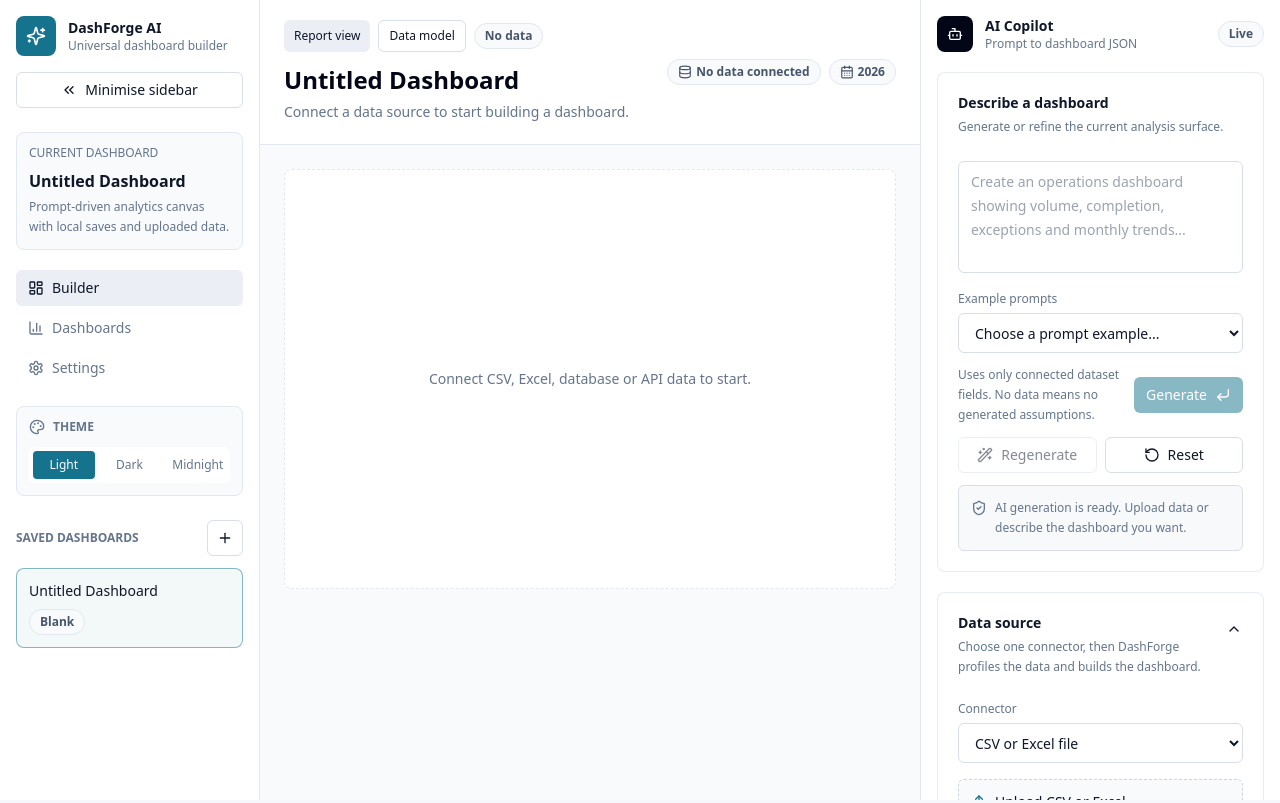
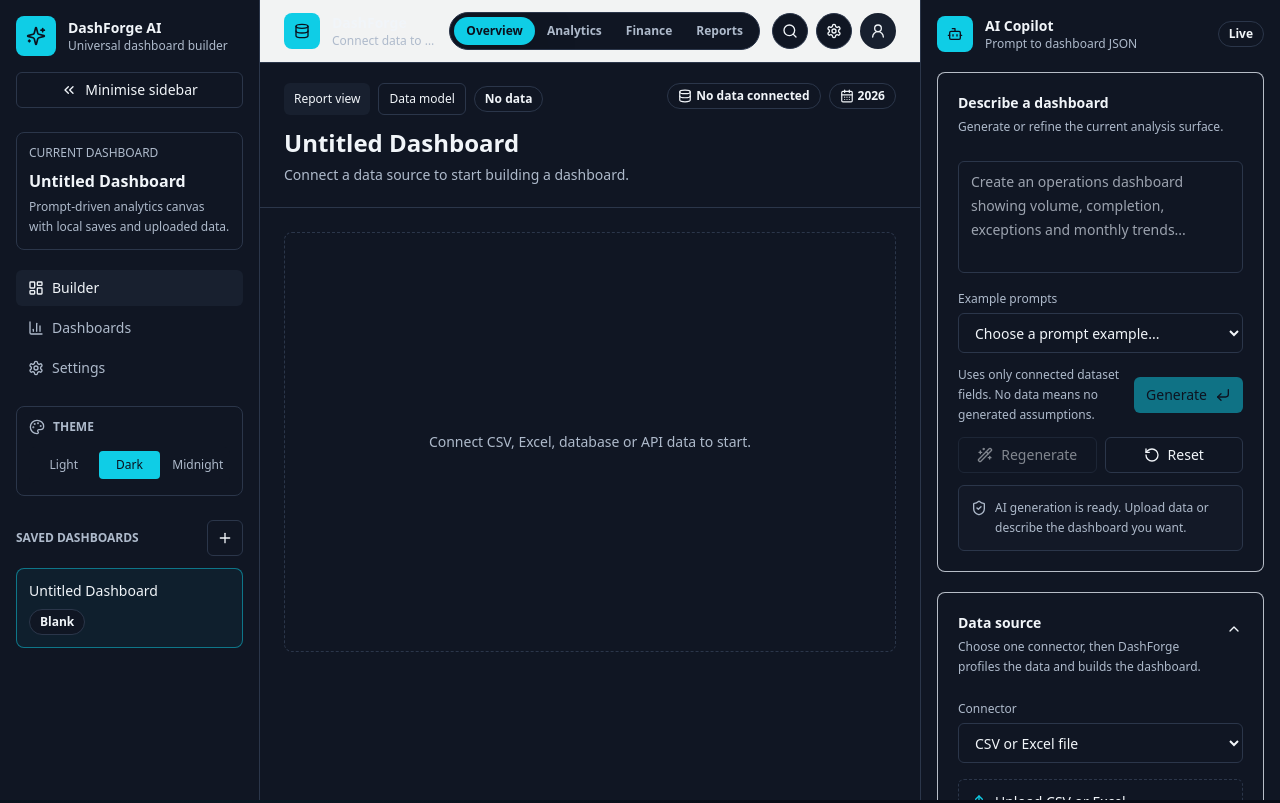
Before and after one commit to ak23shy-gif/ai-dashboard-builder-mvp, a Next.js app: page / in a window 1280 px wide. Built offline with nearby package versions, Linux system fonts and the light colour scheme.

Commit message:
Add premium dark dashboard styling

```diff
--- a/app/globals.css
+++ b/app/globals.css
@@ -18,17 +18,17 @@
 }
 
 [data-theme='dark'] {
-  --background: 222 47% 7%;
+  --background: 224 46% 6%;
   --foreground: 210 40% 96%;
-  --card: 222 39% 12%;
+  --card: 222 38% 10%;
   --card-foreground: 210 40% 96%;
-  --muted: 219 34% 17%;
+  --muted: 220 32% 14%;
   --muted-foreground: 215 22% 74%;
-  --primary: 188 86% 48%;
+  --primary: 187 88% 48%;
   --primary-foreground: 222 47% 8%;
-  --accent: 44 88% 60%;
+  --accent: 158 72% 48%;
   --accent-foreground: 222 47% 8%;
-  --border: 218 30% 25%;
+  --border: 219 27% 23%;
 }
 
 [data-theme='midnight'] {
@@ -70,7 +70,8 @@
 
 [data-theme='dark'] body {
   background:
-    linear-gradient(180deg, hsl(222 47% 7%) 0%, hsl(218 42% 9%) 48%, hsl(215 40% 8%) 100%);
+    radial-gradient(circle at 20% 0%, hsl(190 80% 18% / 0.22), transparent 32rem),
+    linear-gradient(180deg, hsl(224 46% 6%) 0%, hsl(222 45% 7%) 52%, hsl(220 42% 6%) 100%);
 }
 
 [data-theme='midnight'] body {
@@ -92,6 +93,20 @@
 [data-theme='dark'] aside,
 [data-theme='midnight'] aside {
   background-color: hsl(var(--card));
+}
+
+[data-theme='dark'] .bg-card,
+[data-theme='midnight'] .bg-card {
+  background-color: hsl(var(--card));
+}
+
+[data-theme='dark'] .shadow-sm,
+[data-theme='dark'] .shadow-md,
+[data-theme='dark'] .shadow-lg,
+[data-theme='midnight'] .shadow-sm,
+[data-theme='midnight'] .shadow-md,
+[data-theme='midnight'] .shadow-lg {
+  box-shadow: 0 18px 46px hsl(220 60% 2% / 0.28);
 }
 
 [data-theme='dark'] .bg-background,
@@ -156,13 +171,6 @@
   color: hsl(var(--foreground));
 }
 
-[data-theme='dark'] .shadow-sm,
-[data-theme='dark'] .shadow-md,
-[data-theme='midnight'] .shadow-sm,
-[data-theme='midnight'] .shadow-md {
-  box-shadow: 0 18px 46px hsl(220 60% 2% / 0.28);
-}
-
 [data-theme='dark'] .hover\:bg-white:hover,
 [data-theme='midnight'] .hover\:bg-white:hover {
   background-color: hsl(var(--muted));
--- a/components/dashboard/DashboardCanvas.tsx
+++ b/components/dashboard/DashboardCanvas.tsx
@@ -1,7 +1,7 @@
 'use client';
 
 import { useEffect, useMemo, useState } from 'react';
-import { CalendarDays, Database } from 'lucide-react';
+import { CalendarDays, Database, Search, Settings, UserRound } from 'lucide-react';
 import { Badge } from '@/components/ui/badge';
 import { Button } from '@/components/ui/button';
 import { DataInsights } from '@/components/dashboard/DataInsights';
@@ -89,8 +89,50 @@
 
   return (
     <section className="min-w-0 flex-1 overflow-y-auto overflow-x-hidden bg-slate-50">
+      <div className="sticky top-0 z-20 border-b border-slate-200 bg-white/95 px-6 py-3 backdrop-blur">
+        <div className="flex flex-col gap-3 xl:flex-row xl:items-center xl:justify-between">
+          <div className="flex min-w-0 items-center gap-3">
+            <div className="flex h-9 w-9 shrink-0 items-center justify-center rounded-lg bg-primary text-primary-foreground">
+              <Database className="h-4 w-4" />
+            </div>
+            <div className="min-w-0">
+              <p className="text-sm font-semibold text-slate-950">DashForge</p>
+              <p className="truncate text-xs text-muted-foreground">{hasConnectedData ? 'Live data dashboard' : 'Connect data to begin'}</p>
+            </div>
+          </div>
+          <div className="flex w-full items-center justify-between gap-3 xl:w-auto">
+            <div className="flex max-w-full overflow-x-auto rounded-full border border-slate-200 bg-slate-50 p-1">
+              {['Overview', 'Analytics', 'Finance', 'Reports'].map((item, index) => (
+                <button
+                  className={
+                    index === 0
+                      ? 'rounded-full bg-primary px-3 py-1.5 text-xs font-semibold text-primary-foreground shadow-sm'
+                      : 'rounded-full px-3 py-1.5 text-xs font-semibold text-muted-foreground transition hover:text-foreground'
+                  }
+                  key={item}
+                  type="button"
+                >
+                  {item}
+                </button>
+              ))}
+            </div>
+            <div className="flex items-center gap-2">
+              <Button className="h-9 w-9 rounded-full" size="icon" variant="outline" aria-label="Search">
+                <Search className="h-4 w-4" />
+              </Button>
+              <Button className="h-9 w-9 rounded-full" size="icon" variant="outline" aria-label="Settings">
+                <Settings className="h-4 w-4" />
+              </Button>
+              <Button className="h-9 w-9 rounded-full" size="icon" variant="secondary" aria-label="Profile">
+                <UserRound className="h-4 w-4" />
+              </Button>
+            </div>
+          </div>
+        </div>
+      </div>
+
       <div className="border-b border-slate-200 bg-white px-6 py-5">
-        <div className="flex flex-col gap-4 xl:flex-row xl:items-center xl:justify-between">
+        <div className="flex flex-col gap-4 xl:flex-row xl:items-start xl:justify-between">
           <div className="min-w-0">
             <div className="flex flex-wrap items-center gap-2">
               <Button
@@ -129,7 +171,7 @@
         </div>
       </div>
 
-      <div className="grid gap-5 p-6">
+      <div className="grid gap-4 p-5 xl:p-6">
         {activeView === 'report' ? (
           <>
             {hasConnectedData && <Filters brands={brandOptions} channels={channelOptions} filters={filters} onChange={setFilters} />}
--- a/components/dashboard/Filters.tsx
+++ b/components/dashboard/Filters.tsx
@@ -1,5 +1,6 @@
 'use client';
 
+import { Filter } from 'lucide-react';
 import type { DashboardFilters } from '@/lib/data/dataProcessor';
 import { Button } from '@/components/ui/button';
 import { Card, CardContent } from '@/components/ui/card';
@@ -17,12 +18,17 @@
   }
 
   return (
-    <Card className="border-slate-200/80 bg-white shadow-none">
-      <CardContent className="grid gap-3 p-4 md:grid-cols-[1fr_1fr_1fr_1fr_auto] md:items-end">
-        <label className="grid gap-1.5 text-xs font-medium text-muted-foreground">
-          Brand
+    <Card className="border-slate-200/80 bg-card shadow-none">
+      <CardContent className="flex flex-wrap items-end gap-2 p-3">
+        <div className="flex h-10 items-center gap-2 rounded-full border border-border bg-muted px-3 text-xs font-semibold text-muted-foreground">
+          <Filter className="h-4 w-4 text-primary" />
+          Slicers
+        </div>
+
+        <label className="grid min-w-[170px] gap-1 text-xs font-medium text-muted-foreground">
+          <span className="px-2">Brand</span>
           <select
-            className="h-10 rounded-md border border-slate-200 bg-white px-3 text-sm text-slate-900 outline-none transition hover:border-primary/40 focus:border-primary focus:ring-2 focus:ring-primary/15"
+            className="h-10 rounded-full border border-slate-200 bg-card px-4 text-sm font-medium text-slate-900 outline-none transition hover:border-primary/40 focus:border-primary focus:ring-2 focus:ring-primary/15"
             value={filters.brand}
             onChange={(event) => updateFilter('brand', event.target.value)}
           >
@@ -31,10 +37,10 @@
           </select>
         </label>
 
-        <label className="grid gap-1.5 text-xs font-medium text-muted-foreground">
-          Channel
+        <label className="grid min-w-[170px] gap-1 text-xs font-medium text-muted-foreground">
+          <span className="px-2">Channel</span>
           <select
-            className="h-10 rounded-md border border-slate-200 bg-white px-3 text-sm text-slate-900 outline-none transition hover:border-primary/40 focus:border-primary focus:ring-2 focus:ring-primary/15"
+            className="h-10 rounded-full border border-slate-200 bg-card px-4 text-sm font-medium text-slate-900 outline-none transition hover:border-primary/40 focus:border-primary focus:ring-2 focus:ring-primary/15"
             value={filters.channel}
             onChange={(event) => updateFilter('channel', event.target.value)}
           >
@@ -43,10 +49,10 @@
           </select>
         </label>
 
-        <label className="grid gap-1.5 text-xs font-medium text-muted-foreground">
-          Start Month
+        <label className="grid min-w-[140px] gap-1 text-xs font-medium text-muted-foreground">
+          <span className="px-2">Start Month</span>
           <select
-            className="h-10 rounded-md border border-slate-200 bg-white px-3 text-sm text-slate-900 outline-none transition hover:border-primary/40 focus:border-primary focus:ring-2 focus:ring-primary/15"
+            className="h-10 rounded-full border border-slate-200 bg-card px-4 text-sm font-medium text-slate-900 outline-none transition hover:border-primary/40 focus:border-primary focus:ring-2 focus:ring-primary/15"
             value={filters.startMonth}
             onChange={(event) => updateFilter('startMonth', Number(event.target.value))}
           >
@@ -54,10 +60,10 @@
           </select>
         </label>
 
-        <label className="grid gap-1.5 text-xs font-medium text-muted-foreground">
-          End Month
+        <label className="grid min-w-[140px] gap-1 text-xs font-medium text-muted-foreground">
+          <span className="px-2">End Month</span>
           <select
-            className="h-10 rounded-md border border-slate-200 bg-white px-3 text-sm text-slate-900 outline-none transition hover:border-primary/40 focus:border-primary focus:ring-2 focus:ring-primary/15"
+            className="h-10 rounded-full border border-slate-200 bg-card px-4 text-sm font-medium text-slate-900 outline-none transition hover:border-primary/40 focus:border-primary focus:ring-2 focus:ring-primary/15"
             value={filters.endMonth}
             onChange={(event) => updateFilter('endMonth', Number(event.target.value))}
           >
@@ -66,6 +72,7 @@
         </label>
 
         <Button
+          className="h-10 rounded-full"
           variant="outline"
           onClick={() => onChange({ brand: 'All', channel: 'All', startMonth: 1, endMonth: 12 })}
         >
--- a/components/layout/DashboardBuilderShell.tsx
+++ b/components/layout/DashboardBuilderShell.tsx
@@ -35,7 +35,7 @@
   const [dataRows, setDataRows] = useState<MarketingRow[]>([]);
   const [sourceLabel, setSourceLabel] = useState('No data connected');
   const [dataContext, setDataContext] = useState<DashboardDataContext | undefined>();
-  const [activeTheme, setActiveTheme] = useState<AppTheme>('light');
+  const [activeTheme, setActiveTheme] = useState<AppTheme>('dark');
   const [dashboardRenderVersion, setDashboardRenderVersion] = useState(0);
 
   const dashboardConfig = useMemo(
```
